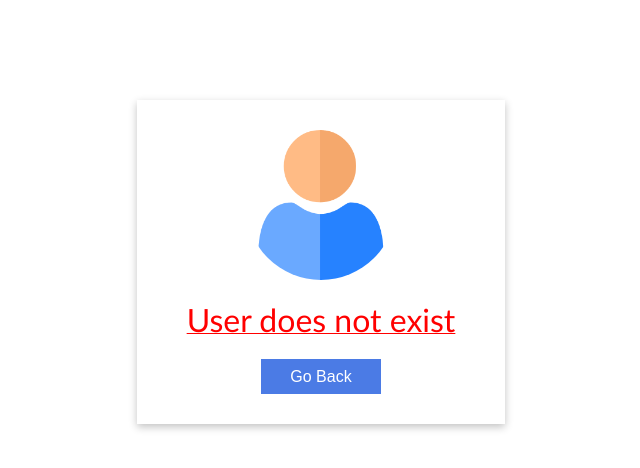
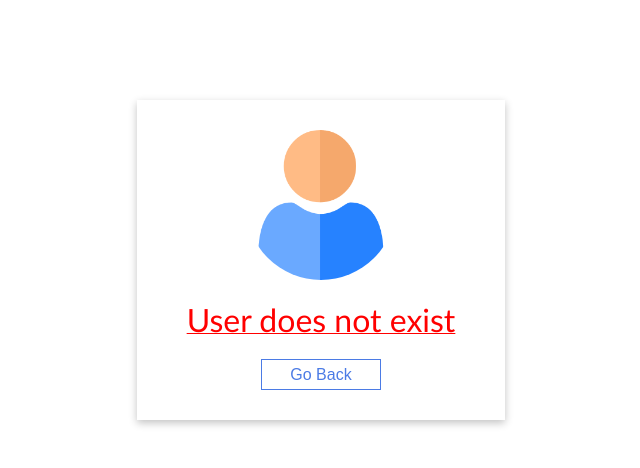
Before and after one commit to Niranjan-A-S/Kanban-React, a React (Create React App) app: page /kanban-board/profile in a window 1280 px wide. Shown: the top 468 px of the page, without its empty margins (319-959 px from the left). Built offline with nearby package versions, Linux system fonts and the light colour scheme.

Commit message:
css changes

```diff
--- a/src/components/common/button.tsx
+++ b/src/components/common/button.tsx
@@ -13,11 +13,11 @@ export const Button = (props: IButton) => {
 };
 
 const StyledButton = styled.button`
-  color: white;
-  background-color: #4b7be5;
-  border: none;
+  background-color: white;
+  color: #4b7be5;
+  border: 1px solid #4b7be5;
   padding: 0px 10px;
   font-size: 16px;
-  height: 35px;
+  height: 31px;
   width: 120px;
 `;
--- a/src/components/common/select-field.tsx
+++ b/src/components/common/select-field.tsx
@@ -29,7 +29,9 @@ export const SelectField = (props: ISelectField) => {
 
 const SelectFieldWrapper = styled.select`
   height: 30px;
-  border: 1px solid black;
   width: 110px;
   font-size: 16px;
+  background-color: white;
+  border: 1px solid #4b90ec;
+  color: #4b90ec;
 `;
--- a/src/containers/form-container.tsx
+++ b/src/containers/form-container.tsx
@@ -136,17 +136,16 @@ const FormWrapper = styled.form`
 
 const InputField = styled.input`
   padding: 5px;
-  border: solid black;
   font-size: 20px;
   border-width: 1px;
   width: 35.5%;
+  border: 1px solid #4b7be5;
 `;
 
 const TextArea = styled.textarea`
-  border: solid black;
-  border-width: 1px;
   font-size: 16px;
   resize: none;
   width: 100%;
   height: 80px;
+  border: 1px solid #4b7be5;
 `;
```
